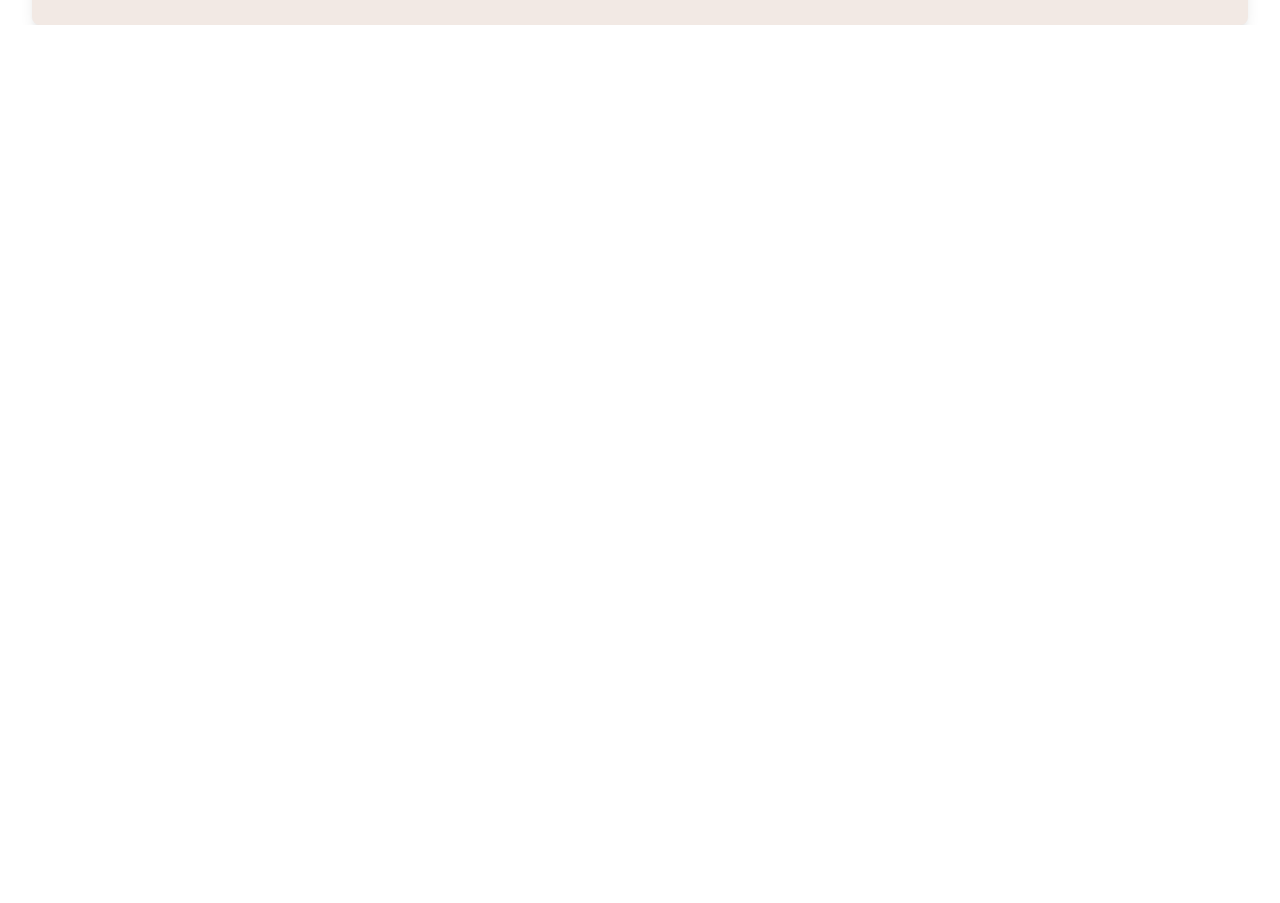
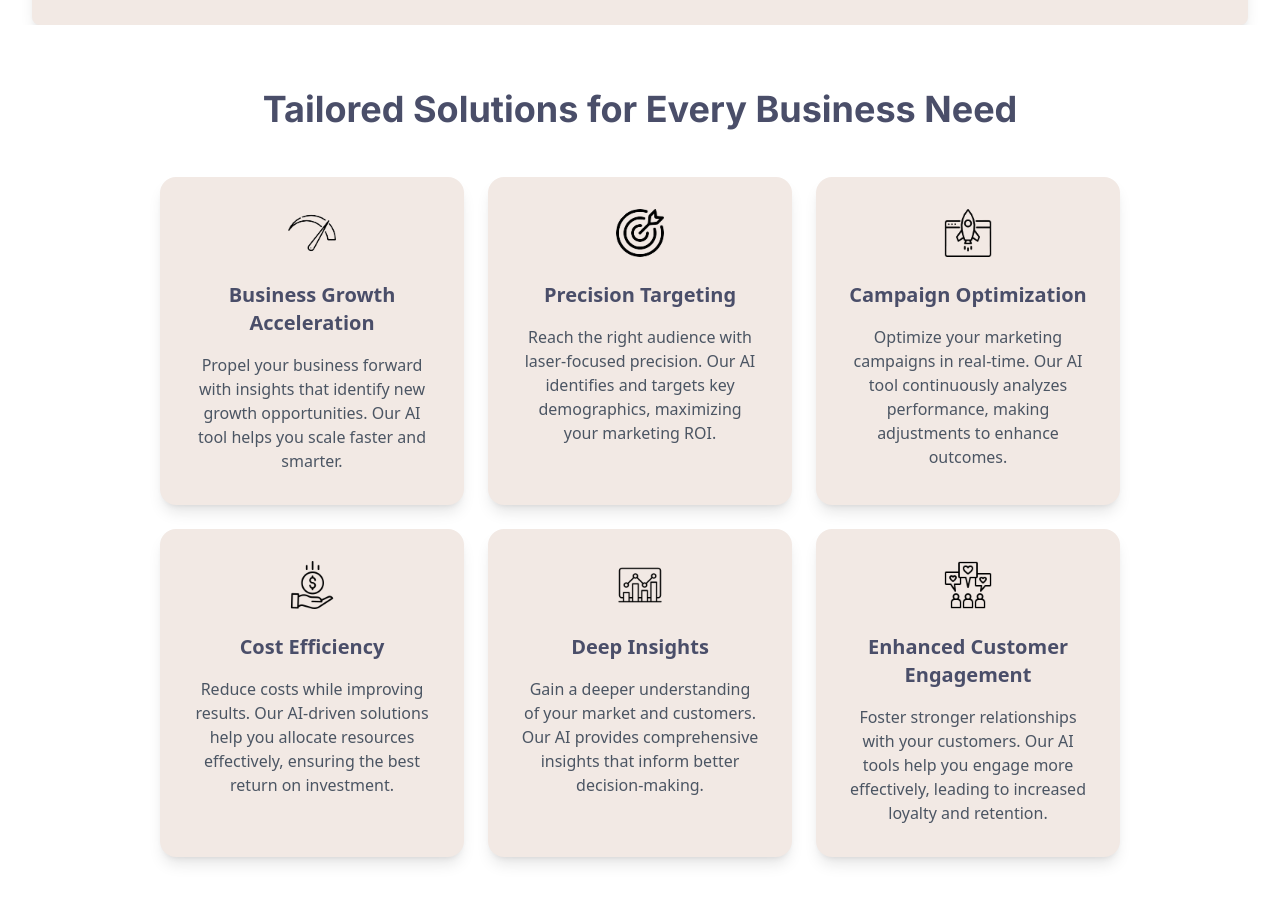
Before and after one commit to EpicNesh26/ProfitWave, a website built with Vite: page index.html in a window 1280 px wide. Shown: the part 883-1786 px from the top of the page. Before the commit the page ends 908 px from the top, so only its background shows below. Built offline with nearby package versions, Linux system fonts and the light colour scheme.

Commit message:
Added Features Section

```diff
--- a/index.html
+++ b/index.html
@@ -84,6 +84,87 @@
             </div>
         </div> -->
 
+        <section class="solutions py-16 bg-white">
+            <div class="container w-[80%] mx-auto px-8">
+                <h2 class="text-4xl font-inter font-extrabold text-center text-[#4a4e69] mb-12">
+                    Tailored Solutions for Every Business Need
+                </h2>
+                <div class="grid grid-cols-1 md:grid-cols-2 lg:grid-cols-3 gap-6">
+
+                    <!-- Solution 1 -->
+                    <div class="solution-item bg-[#f2e9e4] p-8 rounded-2xl shadow-lg hover:shadow-xl transition-shadow duration-300">
+                        <div class="icon mb-6 text-center">
+                            <img src="Images/tools-and-utensils-removebg-preview.png" alt="Growth Icon" class="mx-auto h-12 w-12">
+                        </div>
+                        <h3 class="text-xl font-semibold text-[#4a4e69] mb-4 text-center">Business Growth Acceleration</h3>
+                        <p class="text-gray-600 text-base text-center">
+                            Propel your business forward with insights that identify new growth opportunities. Our AI tool helps you scale faster and smarter.
+                        </p>
+                    </div>
+
+                    <!-- Solution 2 -->
+                    <div class="solution-item bg-[#f2e9e4] p-8 rounded-2xl shadow-lg hover:shadow-xl transition-shadow duration-300">
+                        <div class="icon mb-6 text-center">
+                            <img src="Images/target-removebg-preview.png" alt="Target Icon" class="mx-auto h-12 w-12">
+                        </div>
+                        <h3 class="text-xl font-semibold text-[#4a4e69] mb-4 text-center">Precision Targeting</h3>
+                        <p class="text-gray-600 text-base text-center">
+                            Reach the right audience with laser-focused precision. Our AI identifies and targets key demographics, maximizing your marketing ROI.
+                        </p>
+                    </div>
+
+                    <!-- Solution 3 -->
+                    <div class="solution-item bg-[#f2e9e4] p-8 rounded-2xl shadow-lg hover:shadow-xl transition-shadow duration-300">
+                        <div class="icon mb-6 text-center">
+                            <img src="Images/web-page-removebg-preview.png" alt="Optimization Icon" class="mx-auto h-12 w-12">
+                        </div>
+                        <h3 class="text-xl font-semibold text-[#4a4e69] mb-4 text-center">Campaign Optimization</h3>
+                        <p class="text-gray-600 text-base text-center">
+                            Optimize your marketing campaigns in real-time. Our AI tool continuously analyzes performance, making adjustments to enhance outcomes.
+                        </p>
+                    </div>
+
+                    <!-- Solution 4 -->
+                    <div class="solution-item bg-[#f2e9e4] p-8 rounded-2xl shadow-lg hover:shadow-xl transition-shadow duration-300">
+                        <div class="icon mb-6 text-center">
+                            <img src="Images/save-money.png" alt="Cost Icon" class="mx-auto h-12 w-12">
+                        </div>
+                        <h3 class="text-xl font-semibold text-[#4a4e69] mb-4 text-center">Cost Efficiency</h3>
+                        <p class="text-gray-600 text-base text-center">
+                            Reduce costs while improving results. Our AI-driven solutions help you allocate resources effectively, ensuring the best return on investment.
+                        </p>
+                    </div>
+
+                    <!-- Solution 5 -->
+                    <div class="solution-item bg-[#f2e9e4] p-8 rounded-2xl shadow-lg hover:shadow-xl transition-shadow duration-300">
+                        <div class="icon mb-6 text-center">
+                            <img src="Images/dashboard.png" alt="Insight Icon" class="mx-auto h-12 w-12">
+                        </div>
+                        <h3 class="text-xl font-semibold text-[#4a4e69] mb-4 text-center">Deep Insights</h3>
+                        <p class="text-gray-600 text-base text-center">
+                            Gain a deeper understanding of your market and customers. Our AI provides comprehensive insights that inform better decision-making.
+                        </p>
+                    </div>
+
+                    <!-- Solution 6 -->
+                    <div class="solution-item bg-[#f2e9e4] p-8 rounded-2xl shadow-lg hover:shadow-xl transition-shadow duration-300">
+                        <div class="icon mb-6 text-center">
+                            <img src="Images/engagement.png" alt="Engagement Icon" class="mx-auto h-12 w-12">
+                        </div>
+                        <h3 class="text-xl font-semibold text-[#4a4e69] mb-4 text-center">Enhanced Customer Engagement</h3>
+                        <p class="text-gray-600 text-base text-center">
+                            Foster stronger relationships with your customers. Our AI tools help you engage more effectively, leading to increased loyalty and retention.
+                        </p>
+                    </div>
+
+                </div>
+            </div>
+        </section>
+
+
+
+
+
 
 
 
```
Also changed, not shown: Images/dashboard.png (added), Images/engagement.png (added), Images/save-money.png (added), Images/target-removebg-preview.png (added), Images/tools-and-utensils-removebg-preview.png (added), Images/web-page-removebg-preview.png (added).
